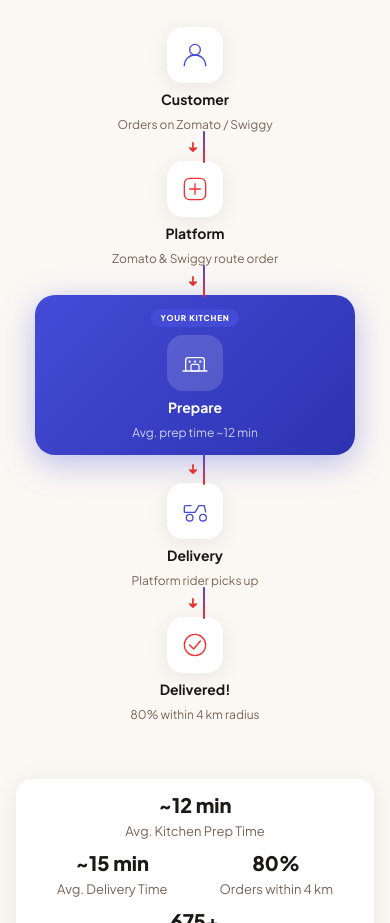
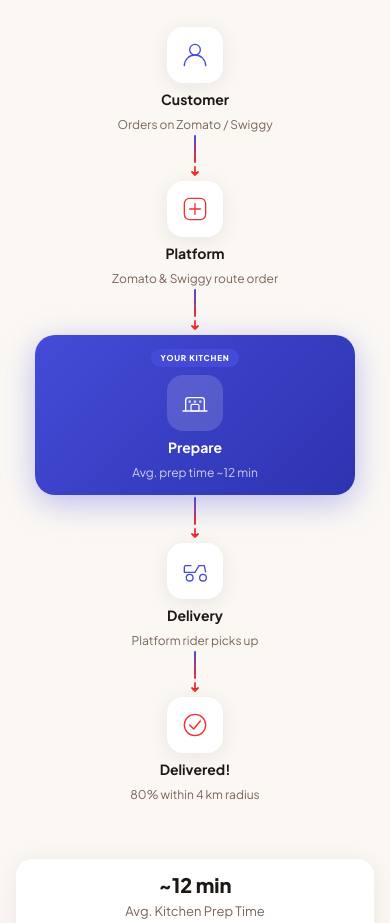
Before and after one commit to darshana5sales/vittle-box, a plain HTML site: page index.html in a window 390 px wide. Shown: the part 3940-4863 px from the top of the page. Drawn offline with Linux system fonts and the light colour scheme.

Commit message:
modified html file

```diff
--- a/index.html
+++ b/index.html
@@ -2250,8 +2250,9 @@
       .ops-node-sub { font-size: 12px; max-width: none; }
       .ops-node-badge { font-size: 8px; }
       .ops-node--highlight { padding: 14px 20px; }
-      .ops-arrow { flex-direction: column; top: 0; padding: 4px 0; transform: rotate(90deg); width: 48px; }
-      .ops-arrow-line { width: 32px; }
+      .ops-arrow { flex-direction: column; align-items: center; top: 0; padding: 2px 0; transform: none; width: auto; }
+      .ops-arrow-line { width: 2px; height: 28px; background: linear-gradient(180deg, var(--accent), var(--accent-deep)); border-radius: 2px; }
+      .ops-arrow-head { transform: rotate(90deg); margin-top: -4px; }
       .ops-arrow-tag { display: none; }
       .ops-stats-bar { padding: 16px; gap: 12px; }
       .ops-stat-n { font-size: 20px; }
```
